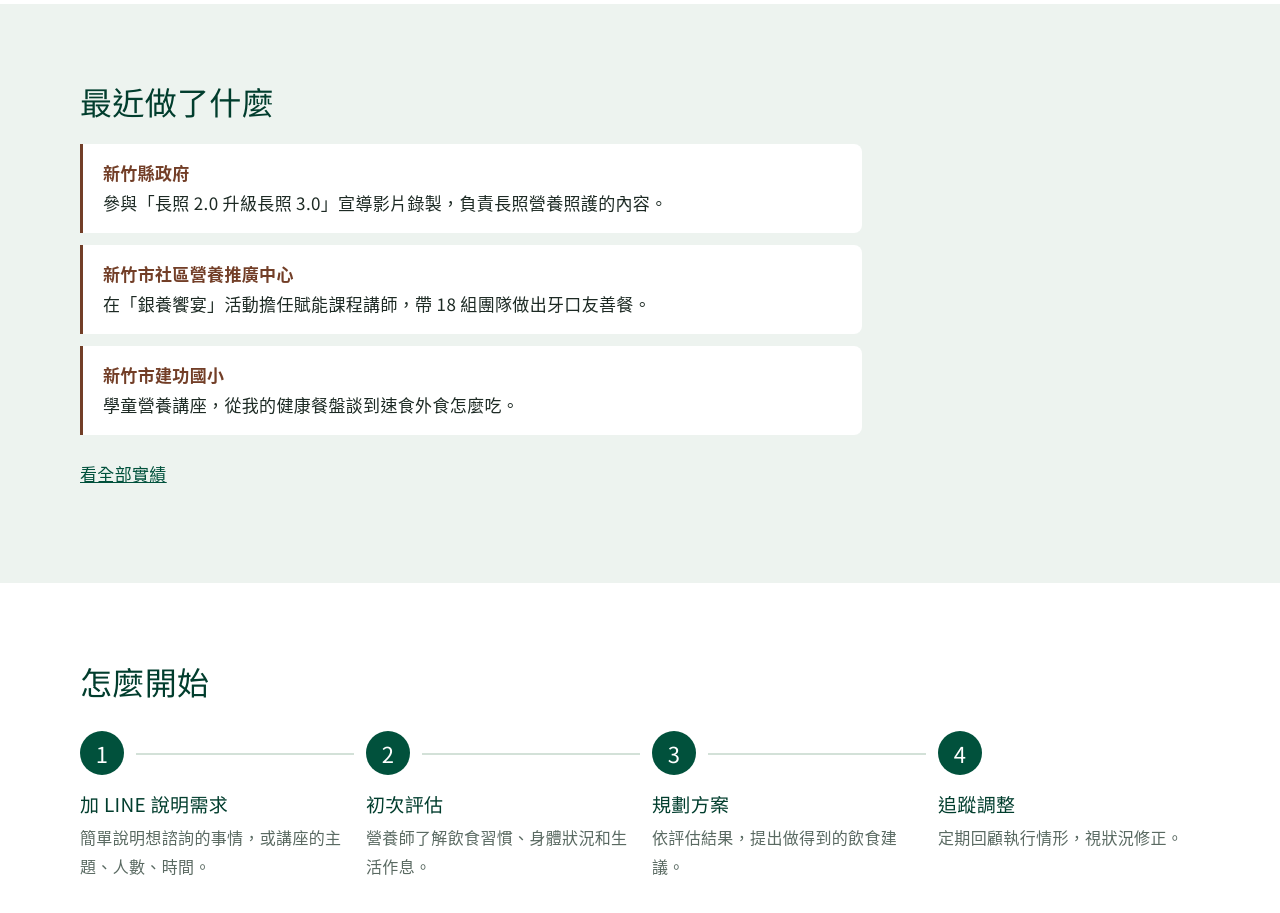
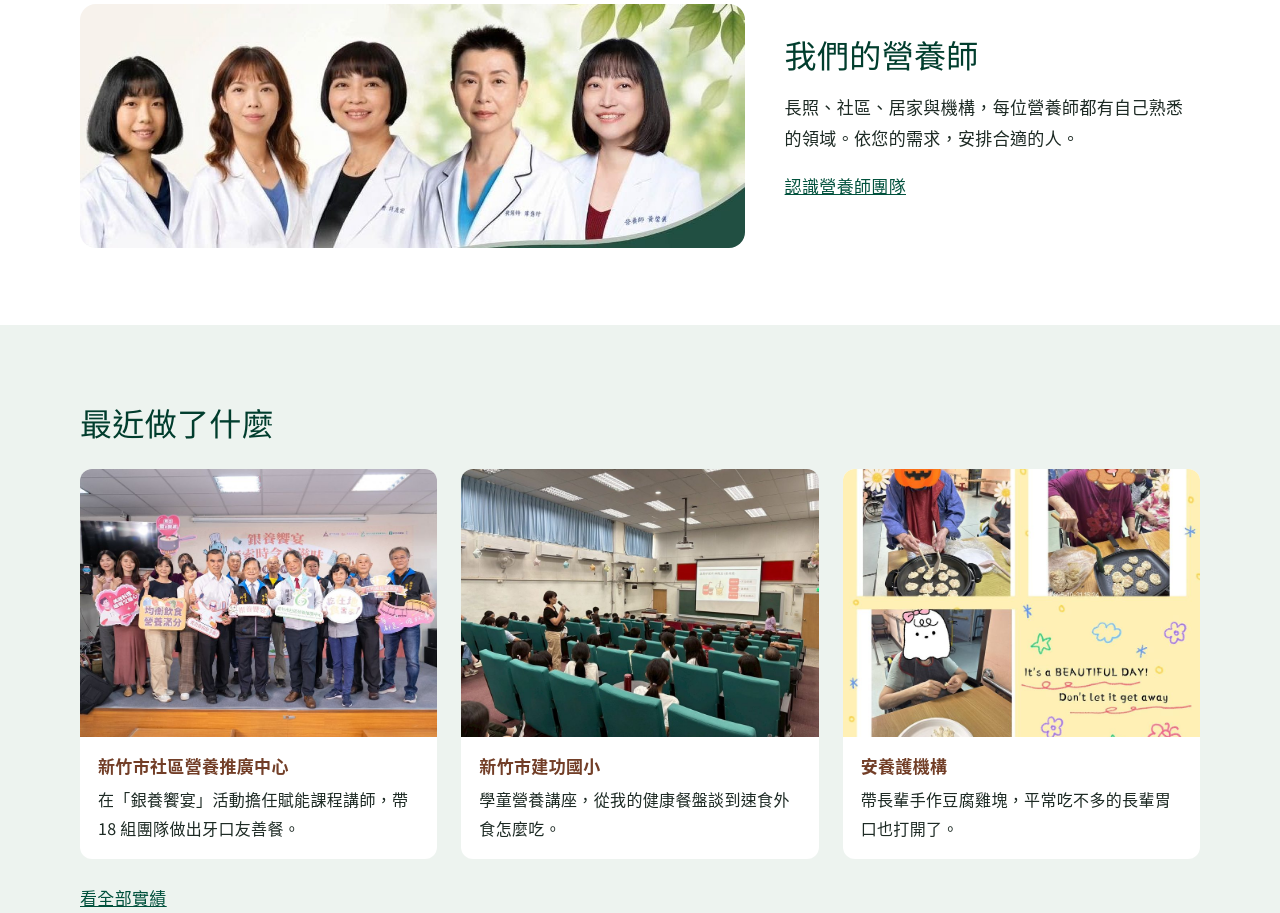
Before and after one commit to phoebe168/phoebe-web, a plain HTML site: page docs/index.html in a window 1280 px wide. Shown: the part 1319-2232 px from the top of the page. Drawn offline with Linux system fonts and the light colour scheme; a web font is replaced by a local one.

Commit message:
加入團隊照與活動照

```diff
--- a/docs/assets/style.css
+++ b/docs/assets/style.css
@@ -163,7 +163,7 @@ p { margin: 0 0 1em; }
 @media (max-width: 760px) { .svc { grid-template-columns: 1fr; } .svc h2 { grid-row: auto; } .svc ul { columns: 1; } }
 
 /* 實績 */
-.cases { list-style: none; padding: 0; margin: 0 0 28px; max-width: 50em; }
+.cases { list-style: none; padding: 0; margin: 0 0 28px; max-width: 64em; }
 .cases li { padding: 28px 0; border-bottom: 1px solid var(--sage-line); }
 .cases li:first-child { padding-top: 0; }
 .cases .case-tag { display: inline-block; font-size: 14px; color: var(--brown); background: #f3e9e3; border: 1px solid #e2cbbd; border-radius: 999px; padding: 1px 12px; margin-bottom: 10px; }
@@ -193,3 +193,25 @@ p { margin: 0 0 1em; }
 .foot-line p { margin-top: 8px; }
 .copy { border-top: 1px solid rgba(255,255,255,.15); margin-top: 32px; padding-top: 16px; font-size: 13px; color: #a9c7b7; }
 @media (max-width: 860px) { .foot-grid { grid-template-columns: 1fr; } .foot-brand img { width: 160px; } .foot-line { text-align: left; } }
+
+/* 照片 */
+.team-band { padding: 0 0 clamp(48px, 6vw, 80px); }
+.team-row { display: grid; grid-template-columns: 1.6fr 1fr; gap: 40px; align-items: center; }
+.team-row img { display: block; width: 100%; border-radius: 16px; }
+.team-photo { margin: 0 0 48px; }
+.team-photo img { display: block; width: 100%; border-radius: 16px; }
+@media (max-width: 760px) { .team-row { grid-template-columns: 1fr; gap: 20px; } }
+
+.case-cards { list-style: none; padding: 0; margin: 24px 0; display: grid; grid-template-columns: repeat(3, 1fr); gap: 24px; }
+.case-cards li { background: var(--white); border-radius: 12px; overflow: hidden; padding-bottom: 16px; }
+.case-cards img { display: block; width: 100%; aspect-ratio: 4 / 3; object-fit: cover; margin-bottom: 14px; }
+.case-cards strong { display: block; color: var(--brown); padding: 0 18px; }
+.case-cards p { padding: 0 18px; margin: 4px 0 0; font-size: 16px; }
+@media (max-width: 760px) { .case-cards { grid-template-columns: 1fr; } }
+
+.cases li { display: grid; grid-template-columns: 300px 1fr; gap: 28px; align-items: start; }
+.cases figure { margin: 0; }
+.cases figure img { display: block; width: 100%; aspect-ratio: 4 / 3; object-fit: cover; border-radius: 10px; }
+.case-video { aspect-ratio: 4 / 3; border-radius: 10px; background: var(--sage); display: grid; place-items: center; text-align: center; padding: 16px; }
+.case-video a { font-weight: 500; }
+@media (max-width: 640px) { .cases li { grid-template-columns: 1fr; gap: 14px; } }
--- a/docs/index.html
+++ b/docs/index.html
@@ -82,13 +82,36 @@
   </div>
 </section>
 
+<section class="team-band">
+  <div class="wrap team-row">
+    <img src="assets/photos/team.jpg" alt="非比營養師團隊五位營養師合照" width="1129" height="415" loading="lazy">
+    <div>
+      <h2>我們的營養師</h2>
+      <p>長照、社區、居家與機構，每位營養師都有自己熟悉的領域。依您的需求，安排合適的人。</p>
+      <p><a class="text-link" href="team.html">認識營養師團隊</a></p>
+    </div>
+  </div>
+</section>
+
 <section class="band band-sage">
   <div class="wrap">
     <h2>最近做了什麼</h2>
-    <ul class="case-mini">
-      <li><strong>新竹縣政府</strong>參與「長照 2.0 升級長照 3.0」宣導影片錄製，負責長照營養照護的內容。</li>
-      <li><strong>新竹市社區營養推廣中心</strong>在「銀養饗宴」活動擔任賦能課程講師，帶 18 組團隊做出牙口友善餐。</li>
-      <li><strong>新竹市建功國小</strong>學童營養講座，從我的健康餐盤談到速食外食怎麼吃。</li>
+    <ul class="case-cards">
+      <li>
+        <img src="assets/photos/silver.jpg" alt="銀養饗宴活動大合照" width="1000" height="667" loading="lazy">
+        <strong>新竹市社區營養推廣中心</strong>
+        <p>在「銀養饗宴」活動擔任賦能課程講師，帶 18 組團隊做出牙口友善餐。</p>
+      </li>
+      <li>
+        <img src="assets/photos/school.jpg" alt="建功國小學童營養講座現場" width="1000" height="750" loading="lazy">
+        <strong>新竹市建功國小</strong>
+        <p>學童營養講座，從我的健康餐盤談到速食外食怎麼吃。</p>
+      </li>
+      <li>
+        <img src="assets/photos/diy.jpg" alt="機構長輩手作豆腐雞塊" width="900" height="900" loading="lazy">
+        <strong>安養護機構</strong>
+        <p>帶長輩手作豆腐雞塊，平常吃不多的長輩胃口也打開了。</p>
+      </li>
     </ul>
     <p><a class="text-link" href="cases.html">看全部實績</a></p>
   </div>
```
Also changed, not shown: docs/cases.html (+20 -2 lines), docs/team.html (+3 -0 lines), src/pages/cases.html (+20 -2 lines), src/pages/index.html (+27 -4 lines), src/pages/team.html (+3 -0 lines), docs/assets/photos/community.jpg (added), docs/assets/photos/diy.jpg (added), docs/assets/photos/eat-out.jpg (added), docs/assets/photos/school.jpg (added), docs/assets/photos/silver.jpg (added), docs/assets/photos/team.jpg (added).
